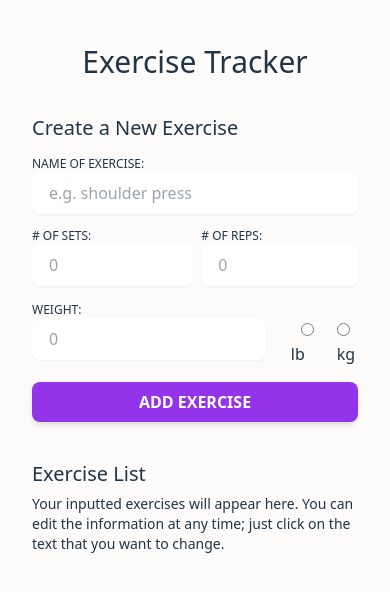
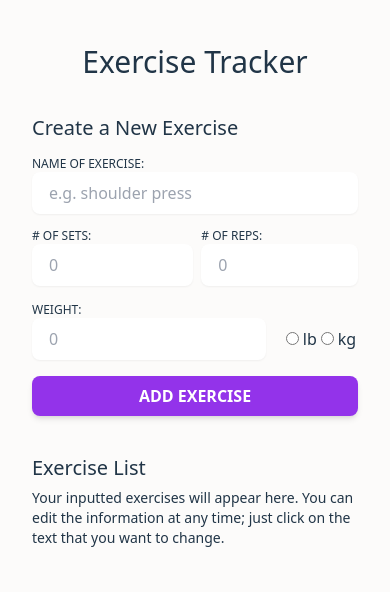
Before and after one commit to 250-amy/exercise-tracker-app, a Vue app: page / in a window 390 px wide. Shown: the top 592 px of the page. Built offline with nearby package versions, Linux system fonts and the light colour scheme.

Commit message:
adjust spacing for mobile

```diff
--- a/src/App.vue
+++ b/src/App.vue
@@ -122,8 +122,8 @@ onMounted(() => {
                 required
               />
             </div>
-            <span class="flex items-center pl-2 w-1/3 flex-row">
-              <label>
+            <span class="flex items-center pl-2 w-1/3">
+              <label class="text-justify">
                 <input
                   type="radio"
                   name="category"
@@ -131,11 +131,10 @@ onMounted(() => {
                   value="lb"
                   v-model="weight_choice"
                 />
-                <span class="bubble personal"></span>
-                <span class="ml-1 mr-6">lb</span>
+                <span class="ml-1 mr-1 sm:ml-1 sm:mr-6">lb</span>
               </label>
 
-              <label>
+              <label class="text-justify">
                 <input
                   type="radio"
                   name="category"
@@ -143,7 +142,6 @@ onMounted(() => {
                   value="kg"
                   v-model="weight_choice"
                 />
-                <span class="bubble personal"></span>
                 <span class="ml-1">kg</span>
               </label>
             </span>
```
